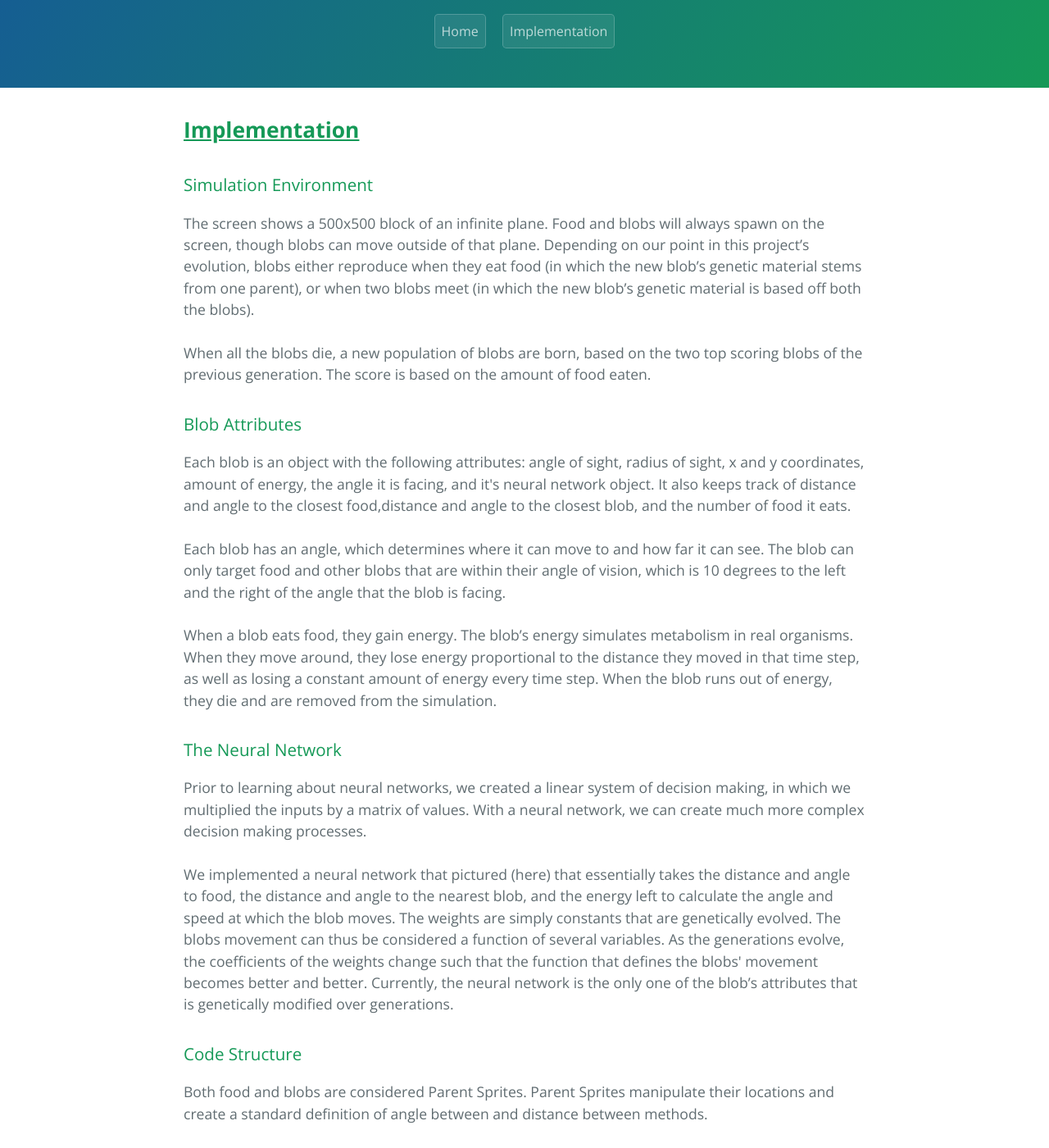
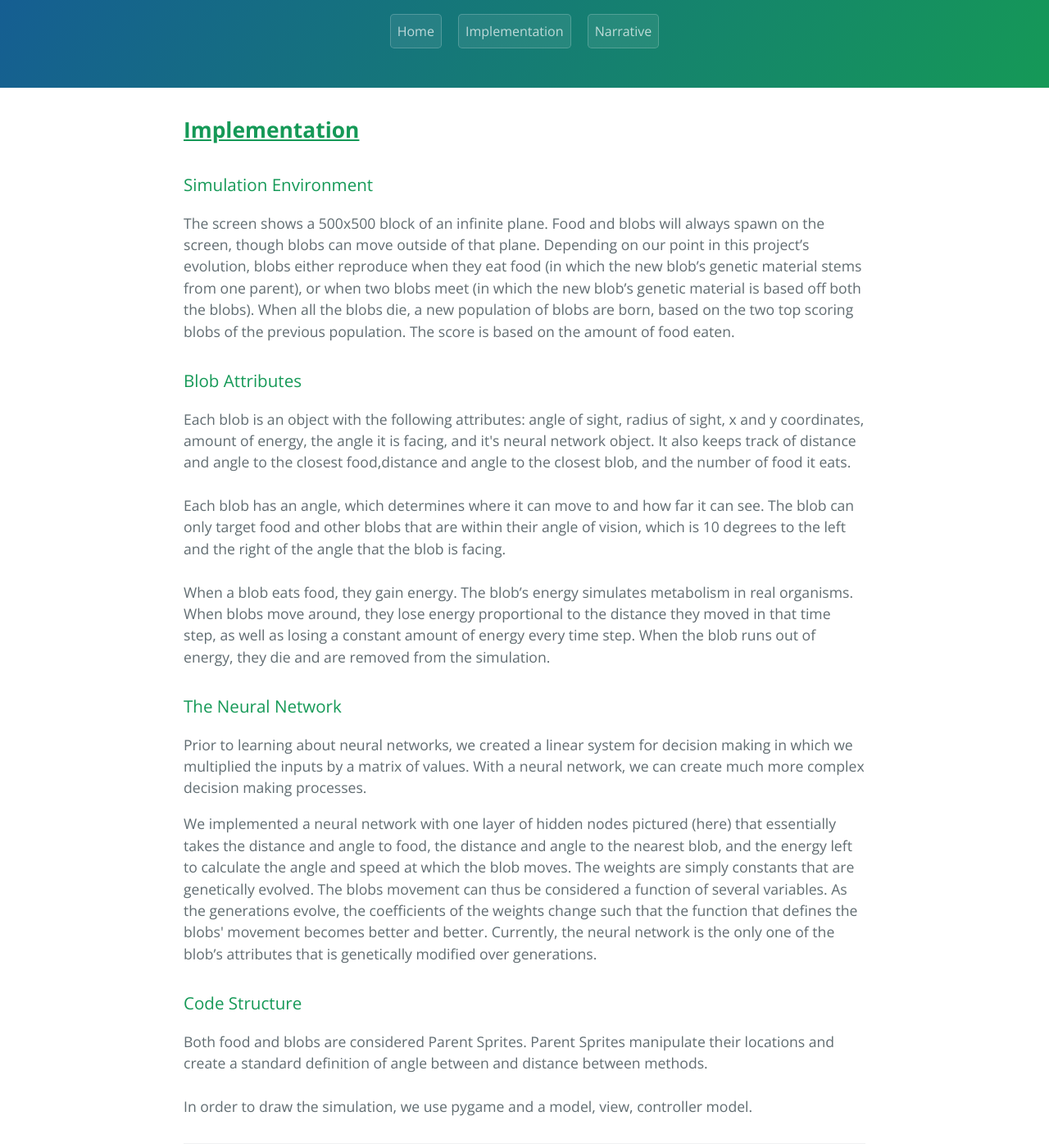
Before and after one commit to DuncanDHall/NaturalEvolution, a Jekyll site: the page implementation.html, which Jekyll copies as it is, in a window 1280 px wide and 1400 px high, scrolled down 278 px. Shown: the whole window at 82% size. Built offline with Jekyll 4.4.1, drawn with Linux system fonts in a browser that asks for light colours.

Commit message:
Update implementation.html

```diff
--- a/implementation.html
+++ b/implementation.html
@@ -20,6 +20,7 @@
       <nav class ="navigate">
       <a href="index.html" class='navtag'>Home</a>
       <a href="implementation.html" class='navtag'>Implementation</a>
+      <a href="narrative.html" class='navtag'>Narrative</a>
     </nav>
     </section>
 
@@ -35,9 +36,7 @@
 <a id="designer-templates" class="anchor" href="#Environment" aria-hidden="true"><span aria-hidden="true" class="octicon octicon-link"></span></a>Simulation Environment</h3>
 
 <p>
-The screen shows a 500x500 block of an infinite plane. Food and blobs will always spawn on the screen, though blobs can move outside of that plane. Depending on our point in this project’s evolution, blobs either reproduce when they eat food (in which the new blob’s genetic material stems from one parent), or when two blobs meet (in which the new blob’s genetic material is based off both the blobs).<br><br>
-
-When all the blobs die, a new population of blobs are born, based on the two top scoring blobs of the previous generation. The score is based on the amount of food eaten.
+The screen shows a 500x500 block of an infinite plane. Food and blobs will always spawn on the screen, though blobs can move outside of that plane. Depending on our point in this project’s evolution, blobs either reproduce when they eat food (in which the new blob’s genetic material stems from one parent), or when two blobs meet (in which the new blob’s genetic material is based off both the blobs). When all the blobs die, a new population of blobs are born, based on the two top scoring blobs of the previous population. The score is based on the amount of food eaten.
 </p>
 
 <h3>
@@ -48,7 +47,7 @@
 
 Each blob has an angle, which determines where it can move to and how far it can see. The blob can only target food and other blobs that are within their angle of vision, which is 10 degrees to the left and the right of the angle that the blob is facing.<br><br>
 
-When a blob eats food, they gain energy. The blob’s energy simulates metabolism in real organisms. When they move around, they lose energy proportional to the distance they moved in that time step, as well as losing a constant amount of energy every time step. When the blob runs out of energy, they die and are removed from the simulation.
+When a blob eats food, they gain energy. The blob’s energy simulates metabolism in real organisms. When blobs move around, they lose energy proportional to the distance they moved in that time step, as well as losing a constant amount of energy every time step. When the blob runs out of energy, they die and are removed from the simulation.
 </p>
 
 
@@ -57,9 +56,10 @@
 <h3>
 <a id="creating-pages-manually" class="anchor" href="#creating-pages-manually" aria-hidden="true"><span aria-hidden="true" class="octicon octicon-link"></span></a>The Neural Network</h3>
 
-<p>Prior to learning about neural networks, we created a linear system of decision making, in which we multiplied the inputs by a matrix of values. With a neural network, we can create much more complex decision making processes.
-<br> <br>
-We implemented a neural network that pictured (here) that essentially takes the distance and angle to food, the distance and angle to the nearest blob, and the energy left to calculate the angle and speed at which the blob moves. The weights are simply constants that are genetically evolved. The blobs movement can thus be considered a function of several variables. As the generations evolve, the coefficients of the weights change such that the function that defines the blobs' movement becomes better and better. Currently, the neural network is the only one of the blob’s attributes that is genetically modified over generations.
+<p>Prior to learning about neural networks, we created a linear system for decision making in which we multiplied the inputs by a matrix of values. With a neural network, we can create much more complex decision making processes.
+</p>
+<p>
+We implemented a neural network with one layer of hidden nodes pictured (here) that essentially takes the distance and angle to food, the distance and angle to the nearest blob, and the energy left to calculate the angle and speed at which the blob moves. The weights are simply constants that are genetically evolved. The blobs movement can thus be considered a function of several variables. As the generations evolve, the coefficients of the weights change such that the function that defines the blobs' movement becomes better and better. Currently, the neural network is the only one of the blob’s attributes that is genetically modified over generations.
 
  </p>
 
```
